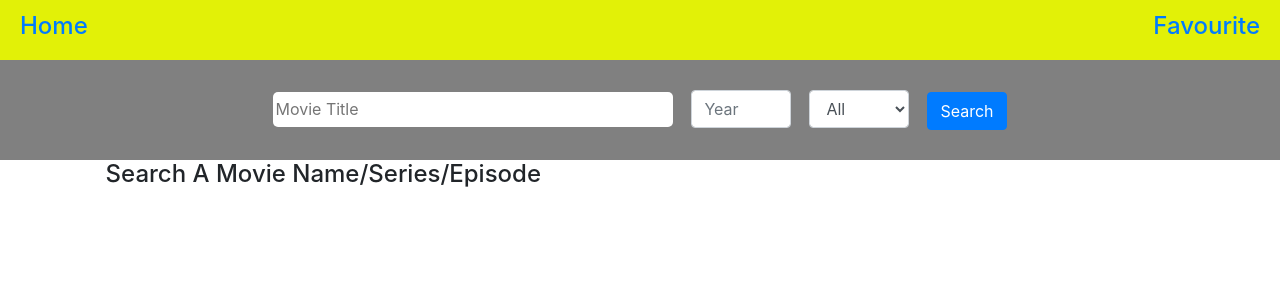
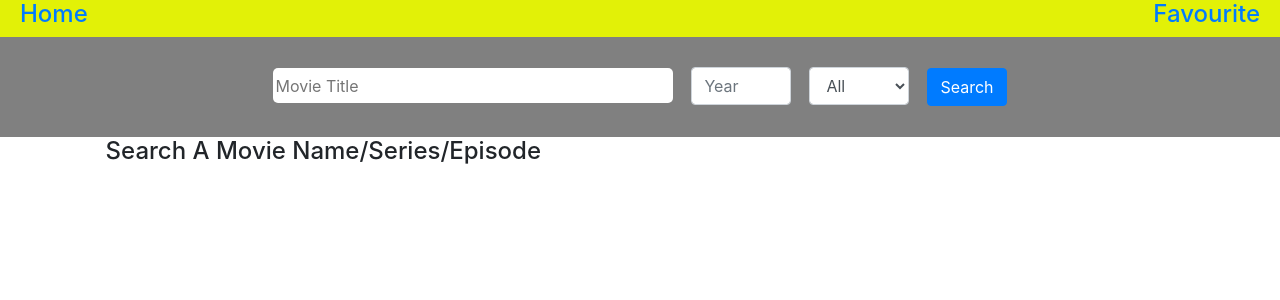
Before and after one commit to Narendra334nick/MovieSite, a React (Create React App) app: page / in a window 1280 px wide. Shown: the top 300 px of the page. Built offline with nearby package versions, Linux system fonts and the light colour scheme.

Commit message:
nav updated

```diff
--- a/src/components/navbar/navbar.css
+++ b/src/components/navbar/navbar.css
@@ -1,6 +1,6 @@
 .navbar1{
-    width: 100%;
-    height: 60px;
+    width: auto;
+    height: auto;
     background-color: rgb(226, 241, 7);
     display: flex;
     justify-content: space-between;
```
